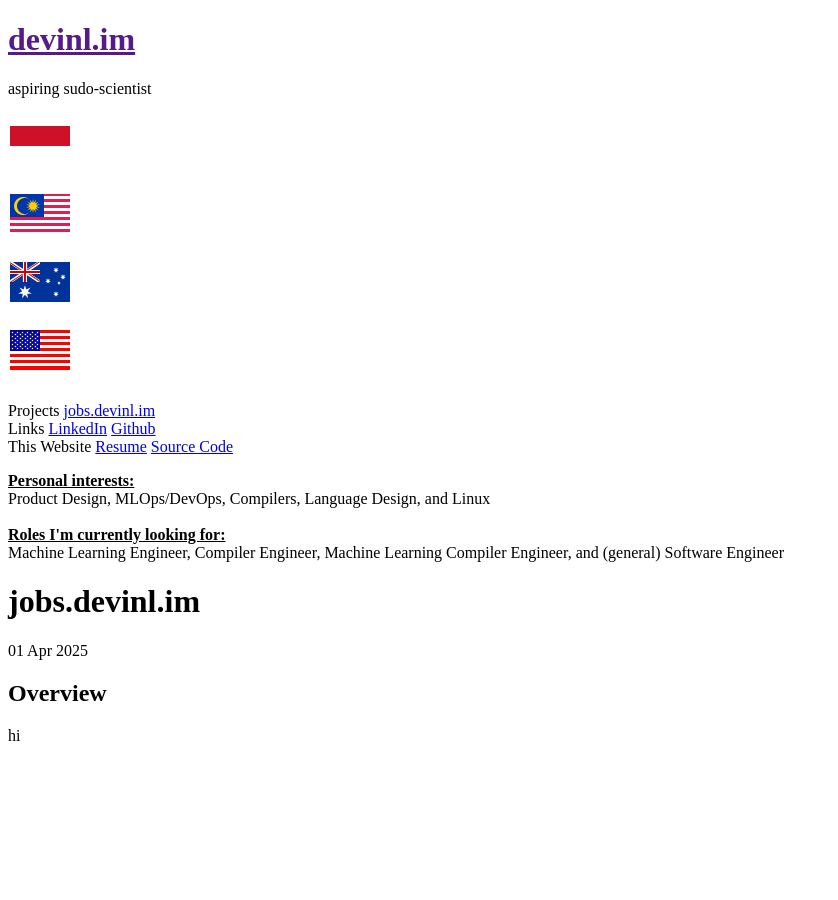
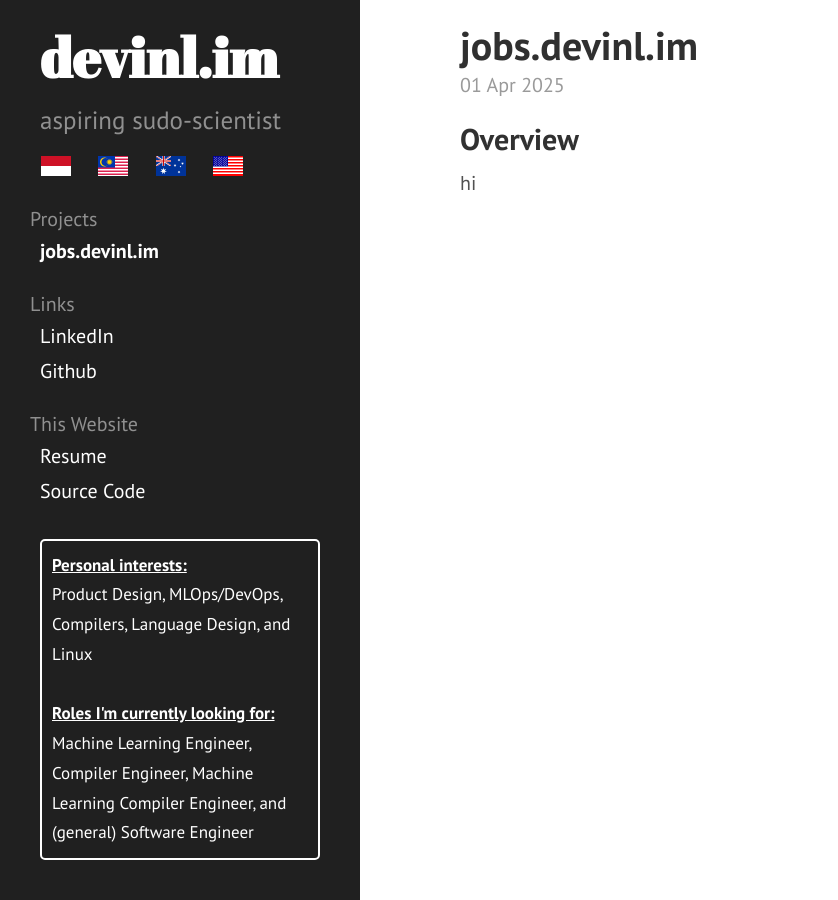
Before and after one commit to davay/devinl.im, a Jekyll site: the page built from _posts/2025-04-01-jobs.md, in a window 1280 px wide. Shown: the whole page, without its empty margins (0-838 px from the left). Built offline with Jekyll 4.4.1, drawn with Linux system fonts in a browser that asks for light colours.

Commit message:
wip: fix css

```diff
--- a/_includes/head.html
+++ b/_includes/head.html
@@ -15,10 +15,10 @@
   </title>
 
   <!-- CSS -->
-  <link rel="stylesheet" href="{{ site.baseurl }}public/css/poole.css">
-  <link rel="stylesheet" href="{{ site.baseurl }}public/css/syntax.css">
-  <link rel="stylesheet" href="{{ site.baseurl }}public/css/hyde.css">
-  <link rel="stylesheet" href="{{ site.baseurl }}public/css/custom.css">
+  <link rel="stylesheet" href="{{ site.baseurl }}/public/css/poole.css">
+  <link rel="stylesheet" href="{{ site.baseurl }}/public/css/syntax.css">
+  <link rel="stylesheet" href="{{ site.baseurl }}/public/css/hyde.css">
+  <link rel="stylesheet" href="{{ site.baseurl }}/public/css/custom.css">
   <link rel="stylesheet" href="https://fonts.googleapis.com/css?family=PT+Sans:400,400italic,700|Abril+Fatface">
 
   <!-- Icons -->
```
